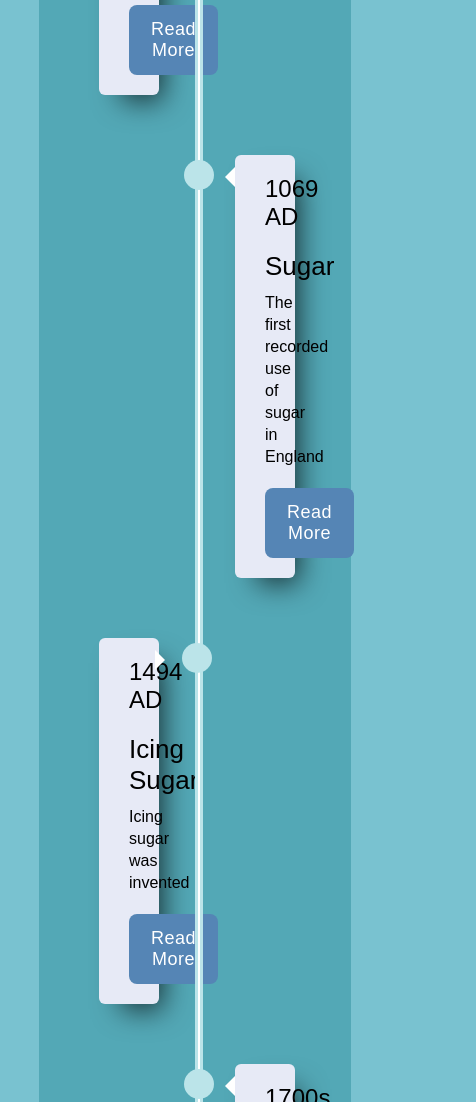
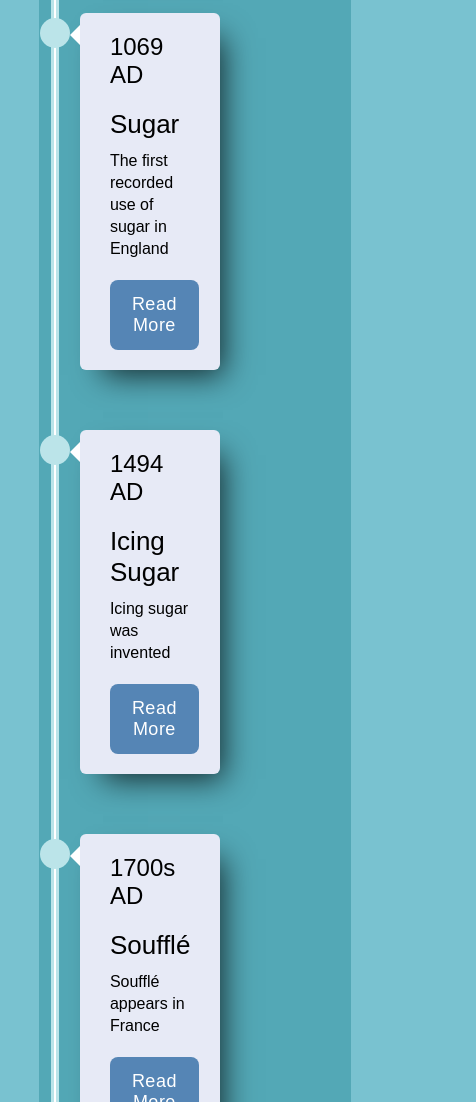
Before and after one commit to black-codher-bootcamp-2022-daly/unit-03-javascript-assessment-daly-group-a, a website with bundled scripts: page index.html in a window 390 px wide. Shown: the part 898-2000 px from the top of the page, 476 px wide, since content can reach past the window. Built offline with nearby package versions, Linux system fonts and the light colour scheme.

Commit message:
final media query

```diff
--- a/css/main.css
+++ b/css/main.css
@@ -265,3 +265,60 @@ body {
 .blur {
   filter: blur(5px);
 }
+
+@media screen and (max-width: 740px) {
+
+  /* vertical line */
+
+  .timeline::after{
+    position: absolute;
+    left:4%;
+    margin-top: 5%;;
+  }
+  /* odd card */
+
+  .timeline-item:nth-child(odd){
+  left:4%;
+  text-align: left;
+  padding-left: 10px;
+  width: 70%;
+  }
+
+  /* even card */
+
+  .timeline-item:nth-child(even){
+  left:4%;
+  padding-left: 10px;
+  width: 70%;
+  }
+
+  /* odd numbered circles */
+  .timeline-item::after{
+    left: -30px;
+  }
+
+  /* even numbered circles */
+  .timeline-item:nth-child(even)::after{
+    left:-30px;
+  }
+  /* odd pointers */
+  .timeline-item:nth-child(odd)::before{
+    left:0;
+    rotate:180deg;
+
+  }
+  /* even pointers */
+  .timeline-item:nth-child(even)::before{
+  left:0;
+  }
+
+  .info {
+    transform:translateX(0%);
+  }
+  .multi-close{
+    padding: 10px 10px;
+  }
+  .timeline-header{
+    font-size: 3rem;
+  }
+  }
```
